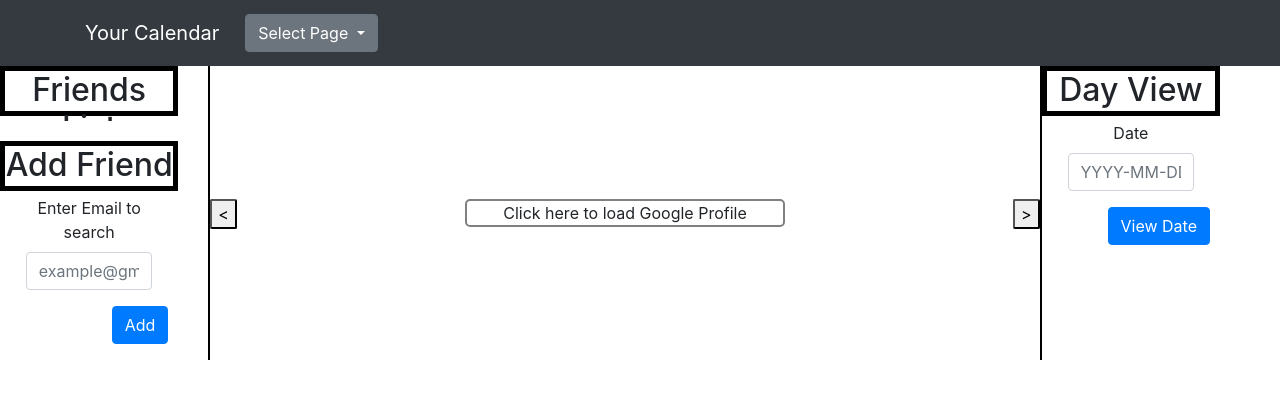
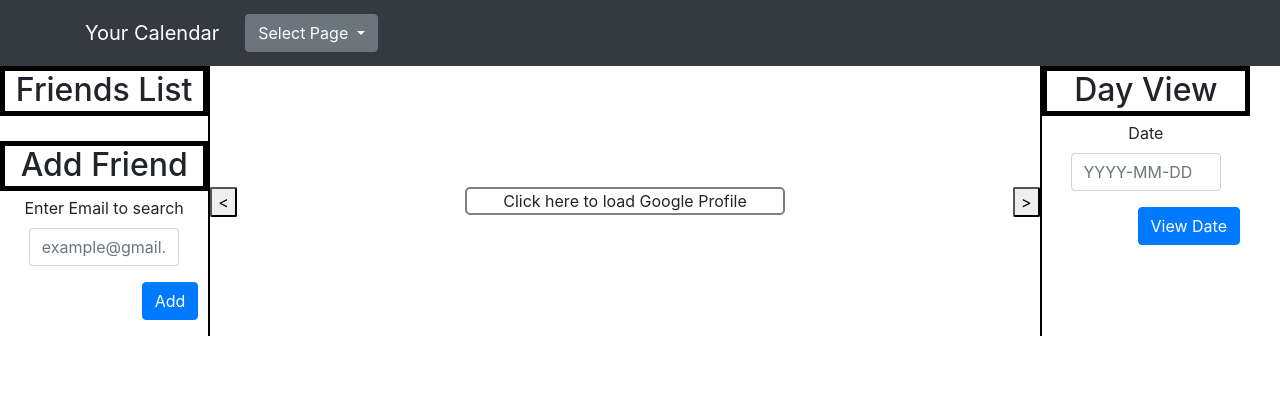
Before and after one commit to jwkeegan/CalendarManager, a React (Create React App) app in the folder client/: page / in a window 1280 px wide. Shown: the top 398 px of the page. Built offline with nearby package versions, Linux system fonts and the light colour scheme.

Commit message:
style change to panels to fill width of panel

```diff
--- a/client/src/pages/Dashboard/index.js
+++ b/client/src/pages/Dashboard/index.js
@@ -258,7 +258,7 @@ class Dashboard extends Component {
             <div className="container-fluid">
                 <div className="row">
                     <div className={this.state.panels[0]} id="left-panel">
-                        <div className="row overflow-auto" id="friends-list">
+                        <div className="row left-panel" id="friends-list">
                             <h2>Friends List</h2>
                             {this.state.friends ? (
                                 this.state.friends.map(friend => (
--- a/client/src/pages/Dashboard/style.css
+++ b/client/src/pages/Dashboard/style.css
@@ -22,6 +22,26 @@
 .list {
     height: 33%;
 } */
+
+#left-panel {
+    width: 100%;
+    padding: 0px;
+}
+
+#right-panel {
+    width: 100%;
+    padding: 0px;
+    margin: 0;
+}
+
+.left-panel {
+    width: 100%;
+    margin: 0;
+}
+
+#day-view-form {
+    margin: 0;
+}
 
 #friends-list {
     position: relative;
```
